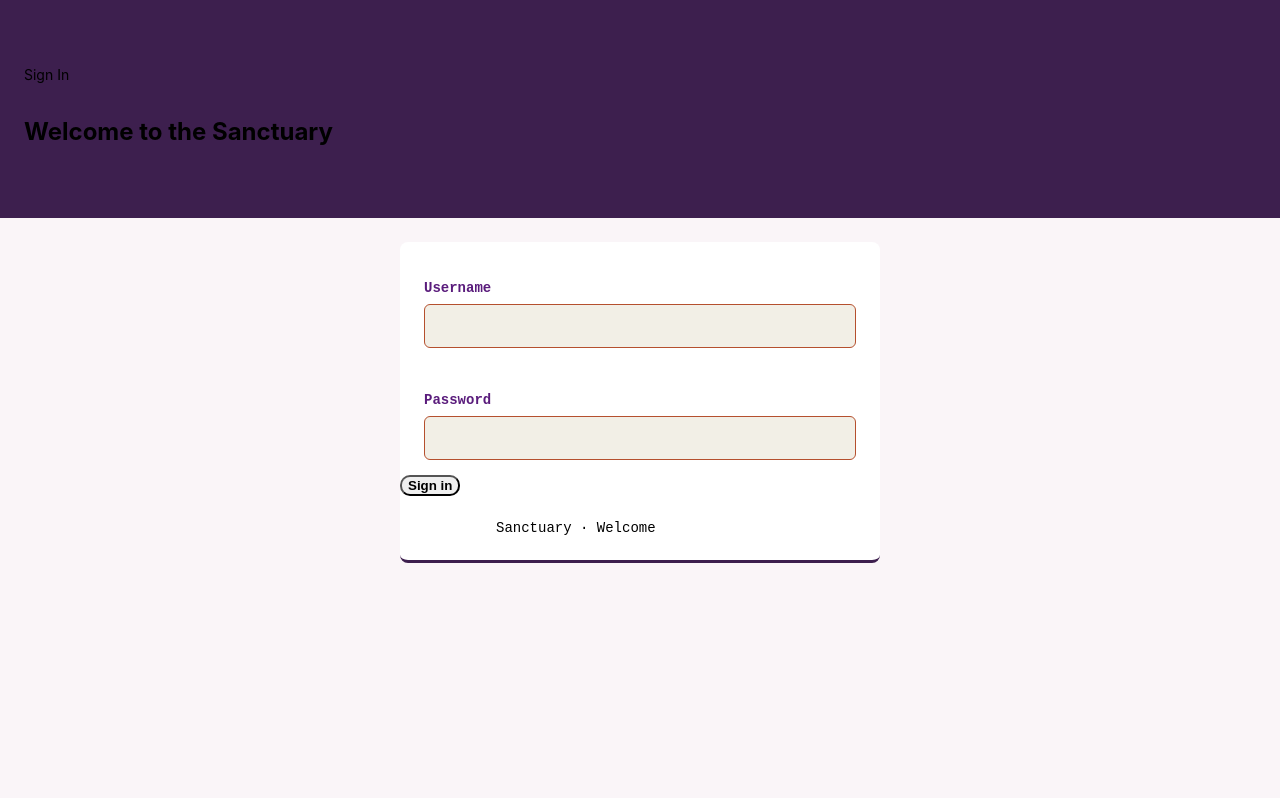
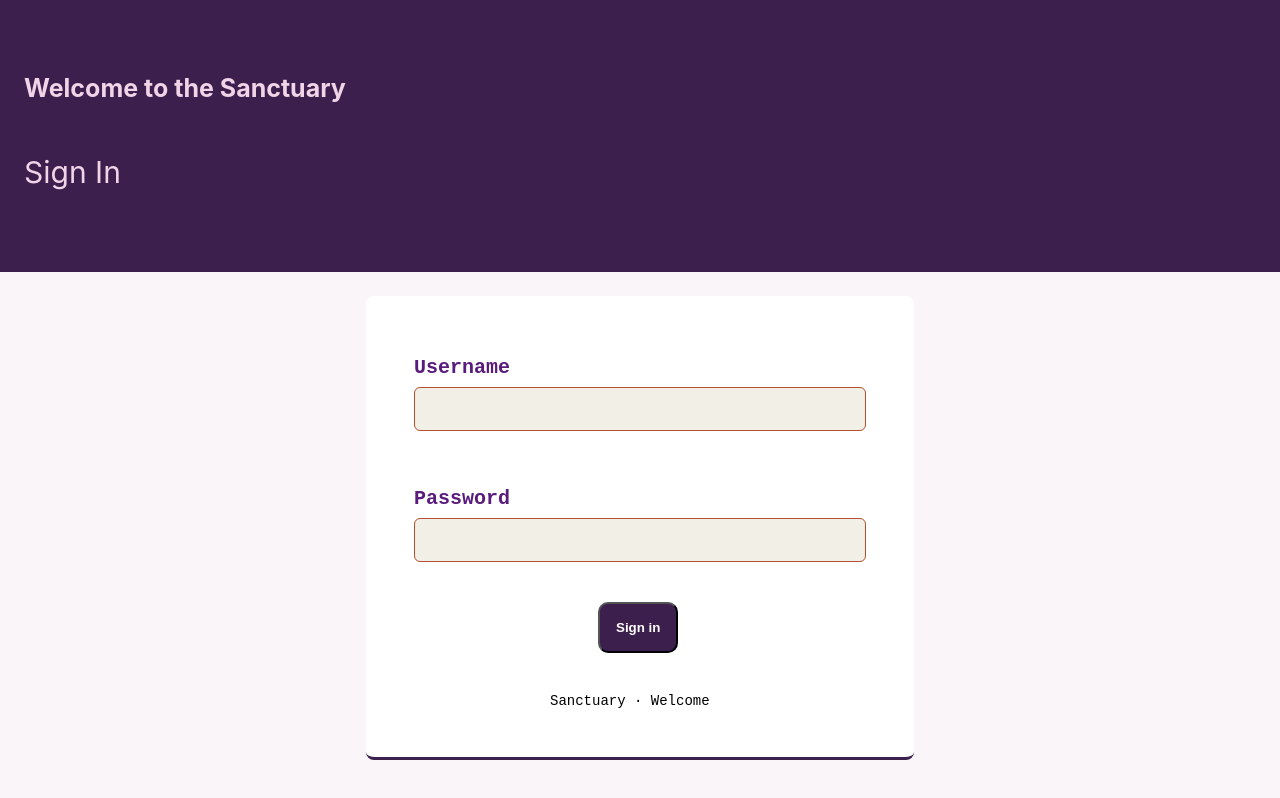
Before and after one commit to grizz-bot92/massage-management-app, a React (Vite) app in the folder frontend/: page /login in a window 1280 px wide. Built offline with nearby package versions, Linux system fonts and the light colour scheme.

Commit message:
login page styled

```diff
--- a/frontend/src/pages/Login.css
+++ b/frontend/src/pages/Login.css
@@ -3,18 +3,30 @@
   padding: 3.25rem 1.5rem;
   display:flex;
   flex-direction:column;
+  color: #F2D4E8;
+  justify-content: space-between;
+}
+
+.header-login .race-label{
+  font-size: 30px;
+}
+
+.header-login h2{
+  font-size: 25px;
+
 }
 
 .sign-in-container{
   background: #fff;
   border-bottom: 3px solid #3D1F4E;
-  max-width: 480px;
+  max-width: 500px;
   border-radius: 8px;
   margin: 1.5rem auto;
+  padding: 1.5rem;
 }
 
 .username{
-  padding: 1.5rem 1.5rem 0;
+  padding: 1rem 1.5rem 0;
   font-size: 16px;
 }
 
@@ -49,8 +61,18 @@
   appearance: none;
 }
 
+.submitBtn{
+  display: flex;
+  margin: 2.5rem 13rem;
+}
+
+.submitBtn button{
+  padding:1rem;
+  color: white;
+  background-color: #3D1F4E;
+}
+
 .footer{
-  font-size: 16px;
   font-family: monospace;
-  margin: 1.5rem 6rem;
+  margin: 1.5rem 10rem;
 }
--- a/frontend/src/pages/Login.tsx
+++ b/frontend/src/pages/Login.tsx
@@ -52,14 +52,14 @@ const Login = () => {
   return(
     <div>
       <div className="header-login">
+        <h2>Welcome to the Sanctuary</h2>
         <p className="race-label">Sign In</p>
-        <h2>Welcome to the Sanctuary</h2>
       </div>
 
       <div className="sign-in-container">
         <form onSubmit={handleLogin}>
           <div className="username">
-            <p style={{color: "#5a1c7c", fontFamily: "monospace", fontWeight: "bold"}}>
+            <p style={{color: "#5a1c7c", fontFamily: "monospace", fontWeight: "bold", fontSize: "20px"}}>
               Username
               <input
                 type="text"
@@ -69,7 +69,7 @@ const Login = () => {
             </p>
           </div>
           <div className="password">
-            <p style={{color: "#5a1c7c", fontFamily: "monospace", fontWeight: "bold"}}>
+            <p style={{color: "#5a1c7c", fontFamily: "monospace", fontWeight: "bold", fontSize: "20px"}}>
               Password
               <input
                 type="password"
@@ -82,7 +82,7 @@ const Login = () => {
             <button style={{fontWeight: 'bold'}} type="submit">Sign in</button>
           </div>
         </form>
-        {errorMessage && <p style={{ color: '#B5502E', textAlign: 'center', fontSize: '13px'}}>{errorMessage}</p>}
+        {errorMessage && <p style={{ color: '#B5502E', textAlign: 'center', fontSize: '16px'}}>{errorMessage}</p>}
         <div className="footer">
           <p>Sanctuary · Welcome</p>
         </div>
```
